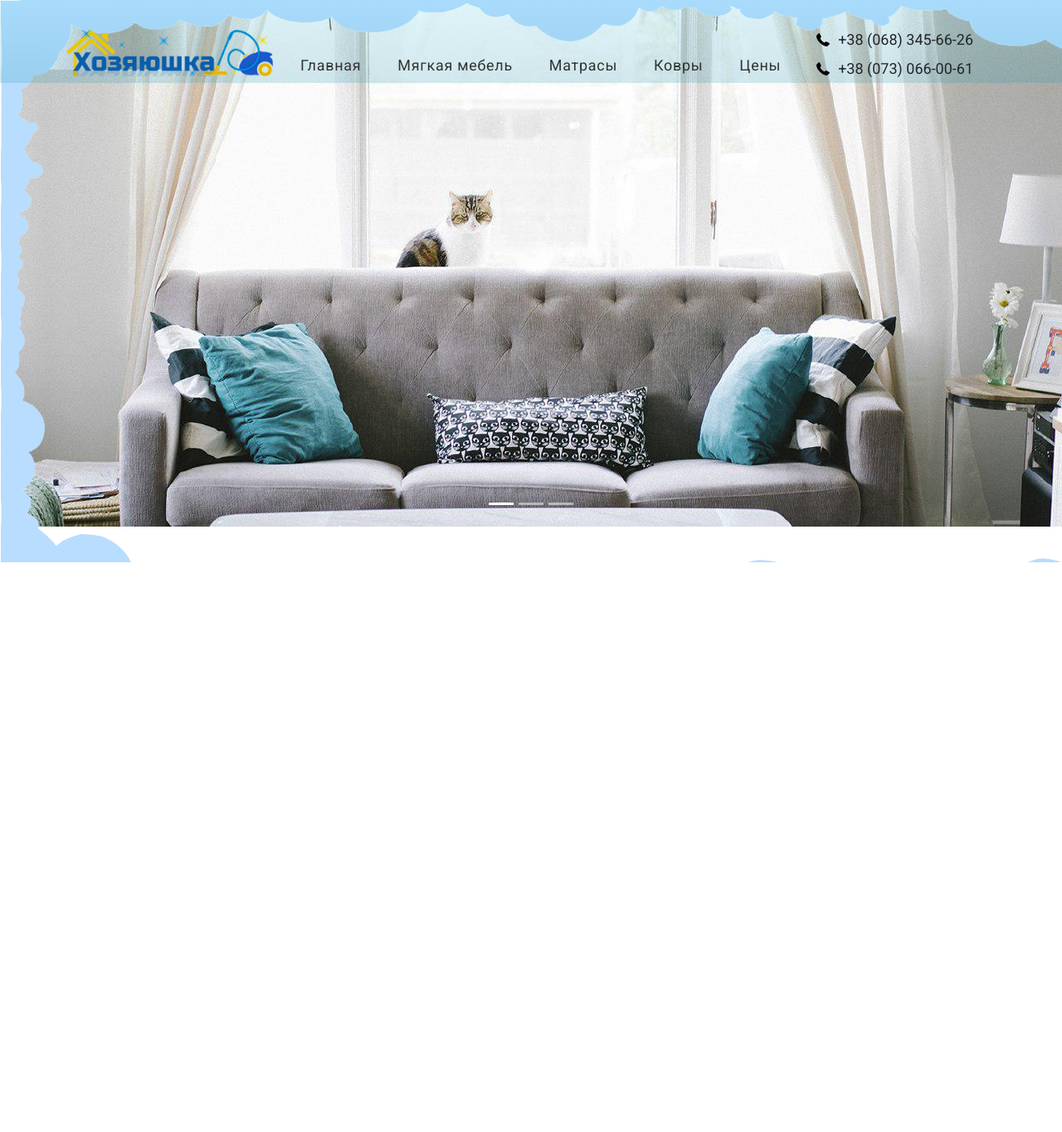
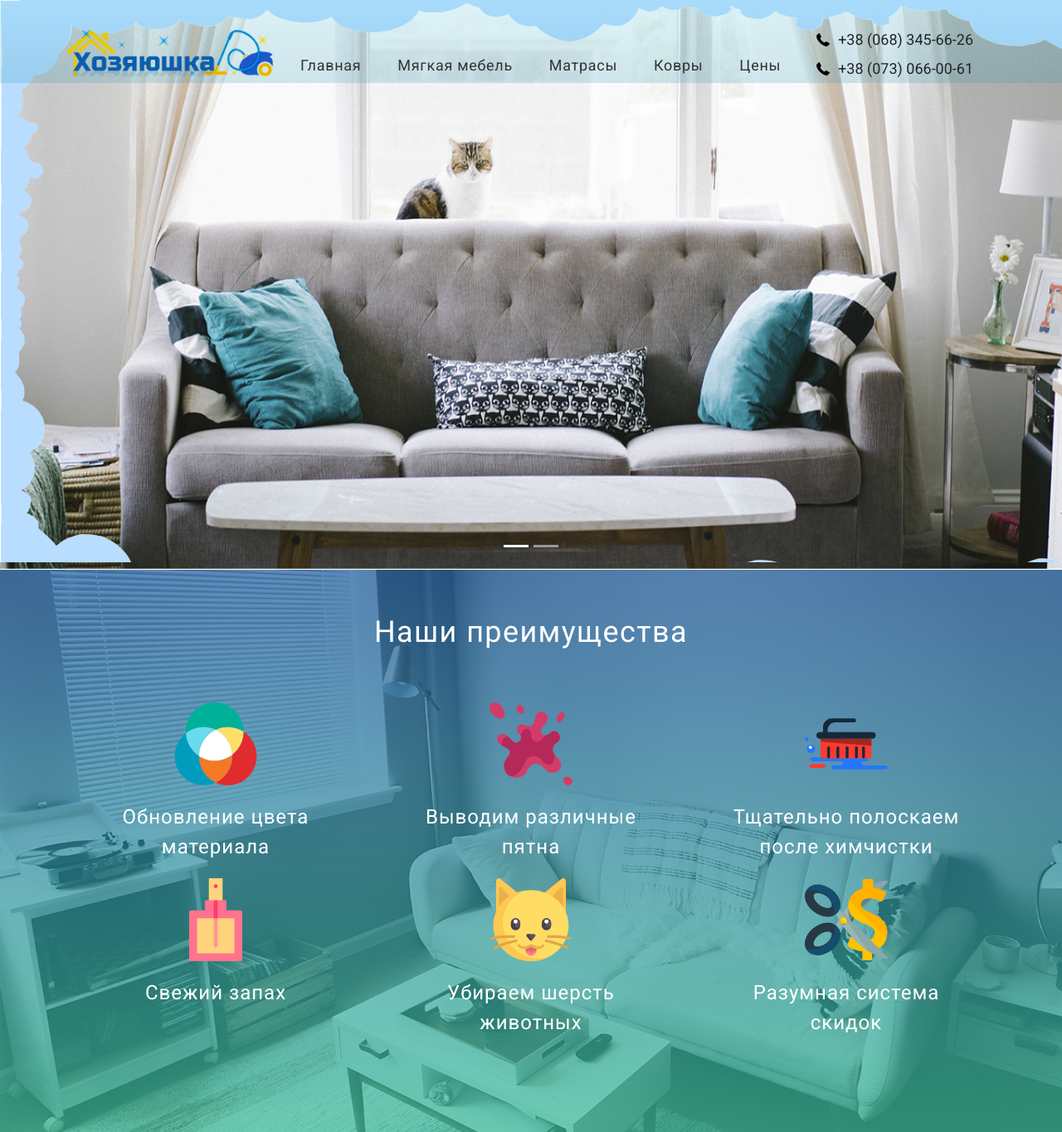
Before and after one commit to markxploder/hozyaushka, a Django app: page / in a window 1280 px wide. Shown: the whole page at 83% size. Before the commit the page ends 678 px from the top, so only its background shows below. Run offline with Django 3.2, Linux system fonts and the light colour scheme; some libraries are stand-ins or nearby versions.

Commit message:
Second page

```diff
--- a/hoz/static/css/hoz.css
+++ b/hoz/static/css/hoz.css
@@ -4,9 +4,10 @@ body {
     font-family: 'Roboto', sans-serif;
 }
 
-.first-page {
+.main {
     background: url(../img/foam.png) no-repeat;
-    height: 100%;
+    overflow: hidden;
+    margin-bottom: -14%;
 }
 
 nav {
@@ -32,11 +33,12 @@ nav li {
 
 #carouselMain {
     z-index: -1;
-    top: -100px;
-    height: 100%;
+    top: -180px;
+
 }
 
 #carouselMain img {
+    height: 766px;
     pointer-events: none;
     -moz-user-select: none;
     -webkit-user-select: none;
@@ -66,3 +68,38 @@ nav li {
     width: 16px;
     margin-right: 10px;
 }
+
+/*end main page*/
+
+.advantages {
+    background: url(../img/advantages.png);
+    height: 678px;
+}
+
+.advantages img {
+    height: 100px;
+}
+
+.caption {
+    display: flex;
+    justify-content: center;
+    align-items: center;
+}
+
+.caption h2 {
+    font-size: 36px;
+    font-weight: 500;
+    line-height: 4.22;
+    letter-spacing: 1.4px;
+    color: #ffffff;
+}
+
+.hoz-card {
+    font-size: 24px;
+    line-height: 1.5;
+    letter-spacing: 1px;
+    color: #ffffff;
+    background: none;
+    border: none;
+    text-align: center;
+}
--- a/hoz/templates/hoz/main.html
+++ b/hoz/templates/hoz/main.html
@@ -3,11 +3,13 @@
     <head>
         <title>Hozyaushka</title>
         <link rel="stylesheet" href="https://maxcdn.bootstrapcdn.com/bootstrap/4.0.0-beta.2/css/bootstrap.min.css" integrity="sha384-PsH8R72JQ3SOdhVi3uxftmaW6Vc51MKb0q5P2rRUpPvrszuE4W1povHYgTpBfshb" crossorigin="anonymous">
+        <script src="https://code.jquery.com/jquery-3.2.1.slim.min.js" integrity="sha384-KJ3o2DKtIkvYIK3UENzmM7KCkRr/rE9/Qpg6aAZGJwFDMVNA/GpGFF93hXpG5KkN" crossorigin="anonymous"></script>
+        <script src="https://cdnjs.cloudflare.com/ajax/libs/popper.js/1.12.3/umd/popper.min.js" integrity="sha384-vFJXuSJphROIrBnz7yo7oB41mKfc8JzQZiCq4NCceLEaO4IHwicKwpJf9c9IpFgh" crossorigin="anonymous"></script>
         <script src="https://maxcdn.bootstrapcdn.com/bootstrap/4.0.0-beta.2/js/bootstrap.min.js" integrity="sha384-alpBpkh1PFOepccYVYDB4do5UnbKysX5WZXm3XxPqe5iKTfUKjNkCk9SaVuEZflJ" crossorigin="anonymous"></script>
         <link rel="stylesheet" href="{% static 'css/hoz.css' %}">
     </head>
     <body>
-    <div class="first-page">
+    <div class="main">
         <nav>
             <ul class="nav nav-pills nav-fill">
                 <a class="navbar-brand logo" href="#">
@@ -41,22 +43,75 @@
         </nav>
         <div id="carouselMain" class="carousel slide" data-ride="carousel">
             <ol class="carousel-indicators">
-                <li data-target="#carouselExampleIndicators" data-slide-to="0" class="active"></li>
-                <li data-target="#carouselExampleIndicators" data-slide-to="1"></li>
-                <li data-target="#carouselExampleIndicators" data-slide-to="2"></li>
+                <li data-target="#carouselMain" data-slide-to="0" class="active"></li>
+                <li data-target="#carouselMain" data-slide-to="1"></li>
             </ol>
             <div class="carousel-inner">
                 <div class="carousel-item active">
-                    <img class="d-block w-100" src="{% static 'img/slide1.jpg' %}" alt="First slide">
+                    <img class="d-block w-100" src="{% static 'img/slide0.png' %}" alt="First slide">
                 </div>
                 <div class="carousel-item">
-                    <img class="d-block w-100" src="..." alt="Second slide">
-                </div>
-                <div class="carousel-item">
-                    <img class="d-block w-100" src="..." alt="Third slide">
+                    <img class="d-block w-100" src="{% static 'img/slide1.png' %}" alt="Second slide">
                 </div>
             </div>
         </div>
         </div>
+        <div class="advantages">
+            <div class="caption"><h2>Наши преимущества</h2></div>
+            <div class="container">
+                <div class="row">
+                    <div class="col">
+                        <div class="card hoz-card">
+                            <img class="card-img-top" src="{% static 'svg/rgb.svg' %}" alt="Card image cap">
+                            <div class="card-body">
+                                <p class="card-text">Обновление цвета материала</p>
+                            </div>
+                        </div>
+                    </div>
+                    <div class="col">
+                        <div class="card hoz-card">
+                            <img class="card-img-top" src="{% static 'svg/spot.svg' %}" alt="Card image cap">
+                            <div class="card-body">
+                                <p class="card-text">Выводим различные пятна</p>
+                            </div>
+                        </div>
+                    </div>
+                    <div class="col">
+                        <div class="card hoz-card">
+                            <img class="card-img-top" src="{% static 'svg/washing.svg' %}" alt="Card image cap">
+                            <div class="card-body">
+                                <p class="card-text">Тщательно полоскаем после химчистки</p>
+                            </div>
+                        </div>
+                    </div>
+                </div>
+                <div class="row">
+                    <div class="col">
+                        <div class="card hoz-card">
+                            <img class="card-img-top" src="{% static 'svg/perfume.svg' %}" alt="Card image cap">
+                            <div class="card-body">
+                                <p class="card-text">Свежий запах</p>
+                            </div>
+                        </div>
+                    </div>
+                    <div class="col">
+                        <div class="card hoz-card">
+                            <img class="card-img-top" src="{% static 'svg/cat.svg' %}" alt="Card image cap">
+                            <div class="card-body">
+                                <p class="card-text">Убираем шерсть животных</p>
+                            </div>
+                        </div>
+                    </div>
+                    <div class="col">
+                        <div class="card hoz-card">
+                            <img class="card-img-top" src="{% static 'svg/sales.svg' %}" alt="Card image cap">
+                            <div class="card-body">
+                                <p class="card-text">Разумная система скидок</p>
+                            </div>
+                        </div>
+                    </div>
+                </div>
+            </div>
+        </div>
     </body>
 </html>
```
Also changed, not shown: hoz/static/img/advantages.png (renamed from hoz/static/img/перимущества.png), hoz/static/img/slide0.jpg (renamed from hoz/static/img/slide1.jpg), hoz/static/img/slide0.png (added), hoz/static/img/slide1.png (renamed from hoz/static/img/слайдер.png).
